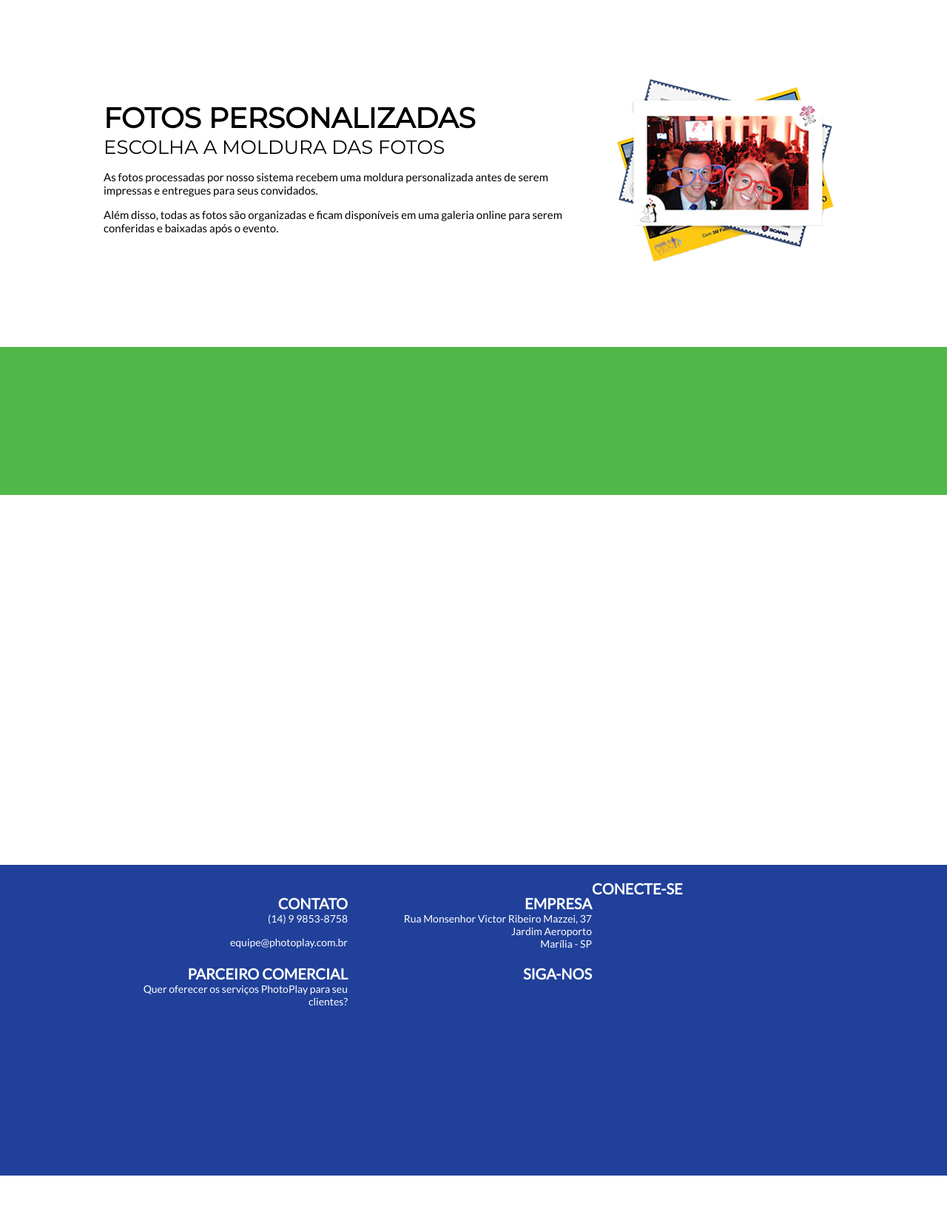
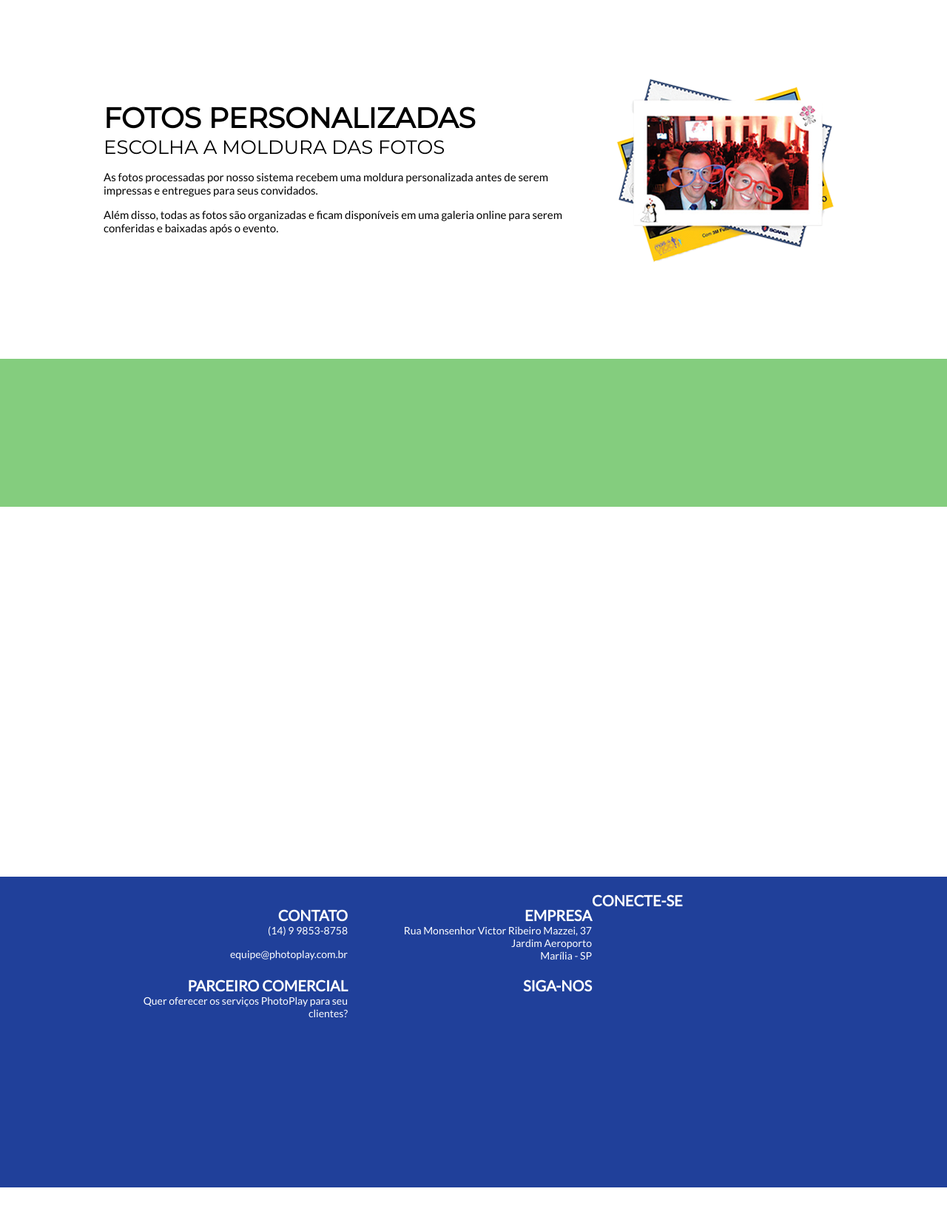
Before and after one commit to paulovillani/photoplay, a Django app: page /produtos/ in a window 1280 px wide; the page is wider, and only the part inside the window is pictured. Shown: the part 1441-3086 px from the top of that part at 74% size. Before the commit the page ends 3030 px from the top of that part, so only its background shows below. Run offline with Django 3.2, Linux system fonts and the light colour scheme.

```diff
--- a/portal/templates/produtos.html
+++ b/portal/templates/produtos.html
@@ -87,7 +87,7 @@
 		height: 470px;
 	}
 	.cFoot1{
-		background-color: rgb(80,184,72);
+		background-color: rgba(80, 184, 72, 0.7);
 		height: 200px;
 		width: 1400px;
 	}
@@ -164,7 +164,17 @@
 	</div>
 	<div class="cFoot1">
 		<div class="cIcon">
+		<ul>
+			<li>
 
+			</li>
+			<li>
+
+			</li>
+			<li>
+
+			</li>
+		</ul>
 		</div>
 	</div>
 	<div class="cFoot2">
```
